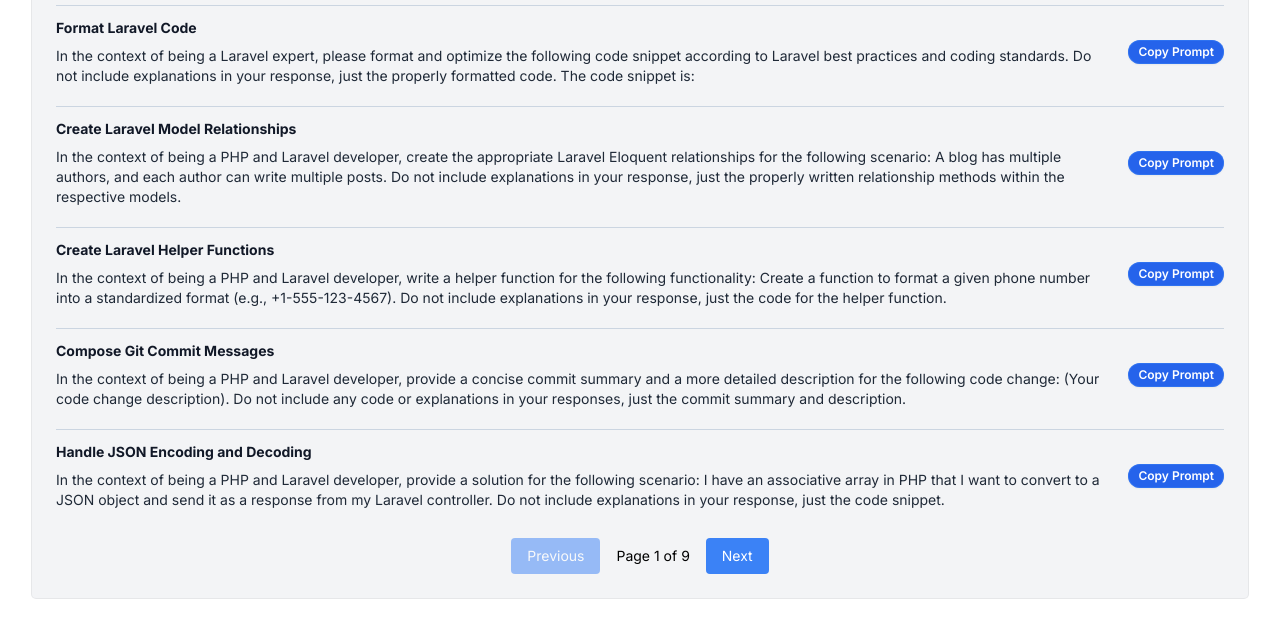
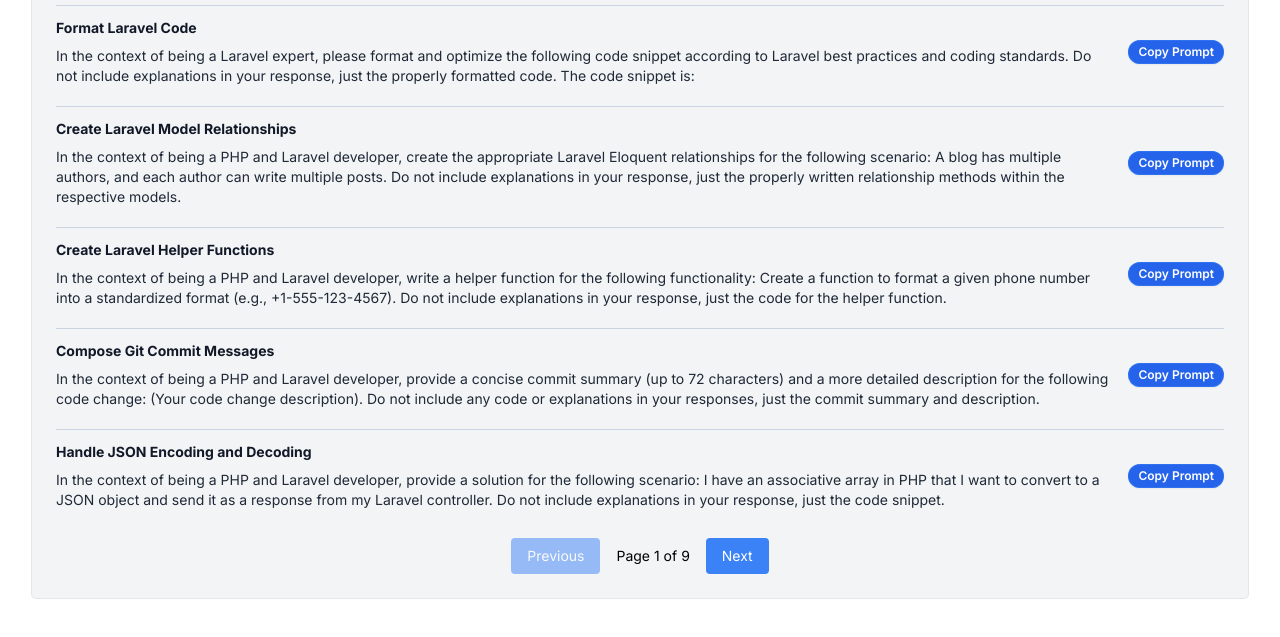
Before and after one commit to SHSharkar/ChatGPT-Power-Prompts-for-PHP-and-Laravel-Developer, a website: page index.html in a window 1280 px wide. Shown: the part 127-764 px from the top of the page. Drawn offline with nearby package versions, Linux system fonts and the light colour scheme.

Commit message:
Refined git commit prompt description

```diff
--- a/index.html
+++ b/index.html
@@ -215,7 +215,7 @@
               id: 4,
               title: "Compose Git Commit Messages",
               prompt:
-                "In the context of being a PHP and Laravel developer, provide a concise commit summary and a more detailed description for the following code change: (Your code change description). Do not include any code or explanations in your responses, just the commit summary and description.",
+                "In the context of being a PHP and Laravel developer, provide a concise commit summary (up to 72 characters) and a more detailed description for the following code change: (Your code change description). Do not include any code or explanations in your responses, just the commit summary and description.",
             },
             {
               id: 5,
```
